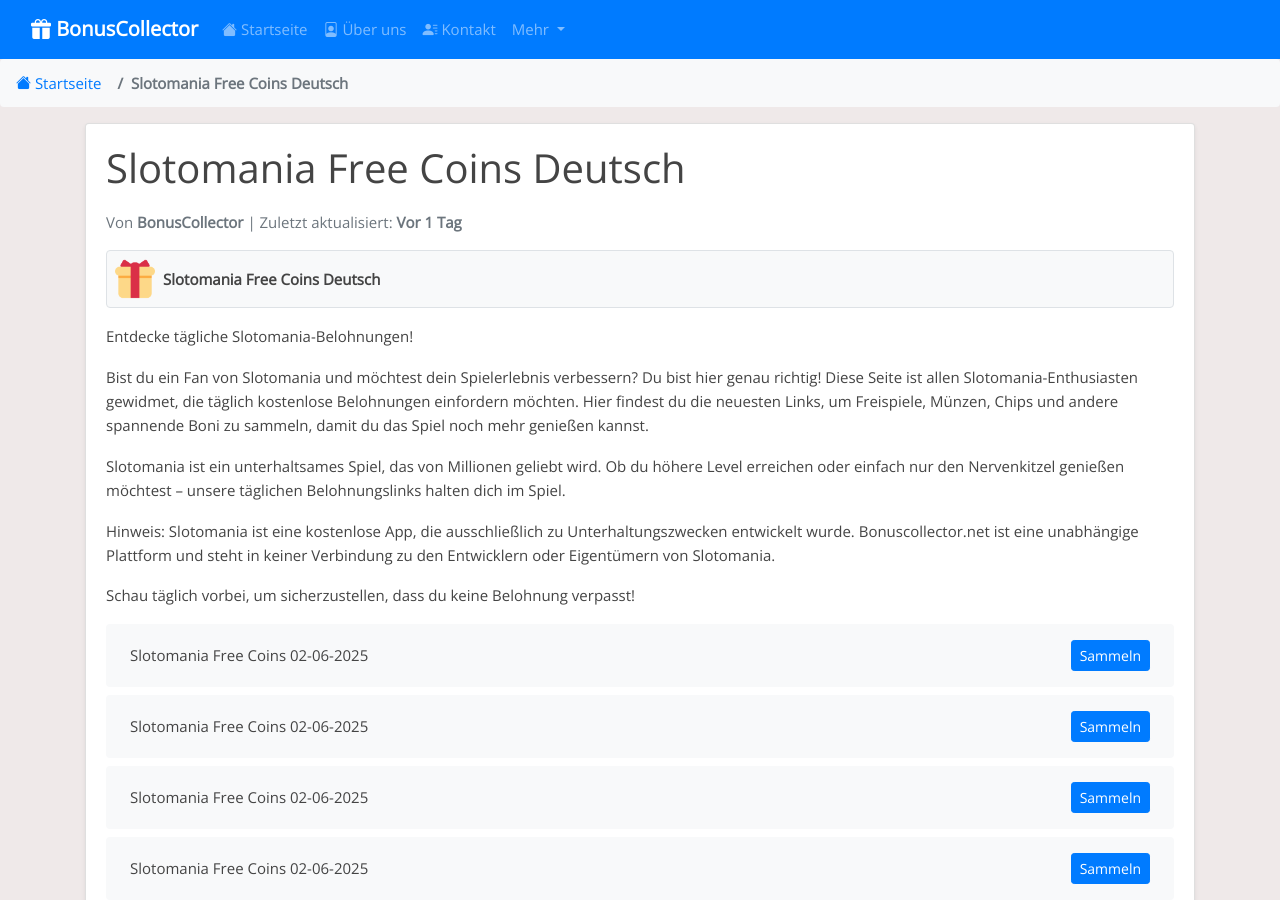
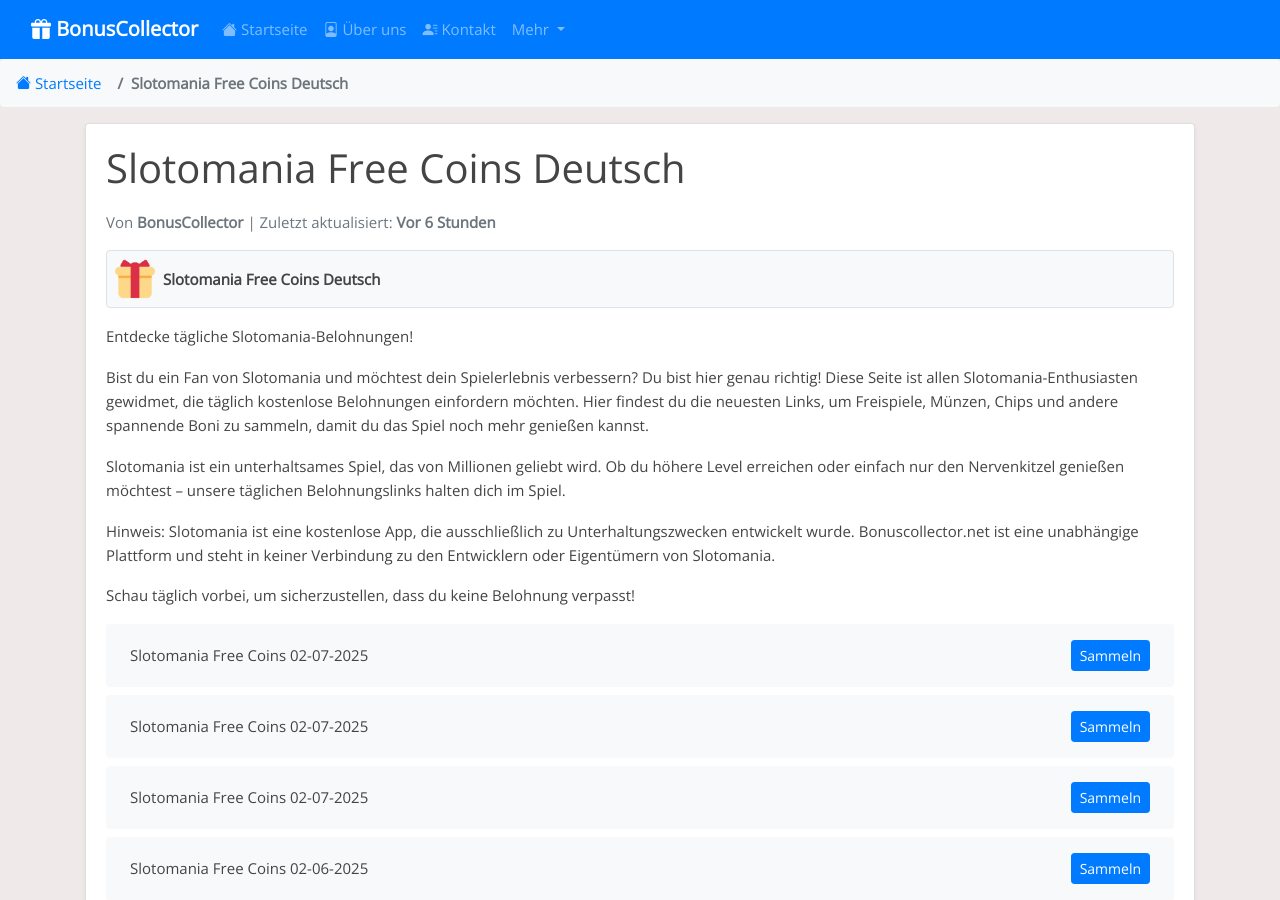
Before and after one commit to Prollad99/bs-de, a Jekyll site: the page built from _posts/2025-01-19-slotomania.md, in a window 1280 px wide and 900 px high. Built offline with Jekyll 4.4.1, drawn with Linux system fonts in a browser that asks for light colours; some of the changed text lies outside the part shown.

Commit message:
Aktualisiere slotomania-Belohnungslinks, Inhalte und Änderungsdatum

```diff
--- a/_data/include_files.yml
+++ b/_data/include_files.yml
@@ -14,7 +14,7 @@
   last_modified: 2025-02-06 15:35:44
 
 slotomania.html:
-  last_modified: 2025-02-06 05:38:07
+  last_modified: 2025-02-07 07:31:44
 
 bingo-bash.html:
   last_modified: 2025-02-07 04:10:45
--- a/_includes/slotomania.html
+++ b/_includes/slotomania.html
@@ -1,4 +1,16 @@
 <ul class="list-group mt-3 mb-4">
+  <li class="list-group-item d-flex justify-content-between align-items-center">
+    <span>Slotomania Free Coins 02-07-2025</span>
+    <a href="https://api.playtika.com/redirector/?coupon_token=1_3_1738843498712_owrgokrm" class="btn btn-primary btn-sm">Sammeln</a>
+  </li>
+  <li class="list-group-item d-flex justify-content-between align-items-center">
+    <span>Slotomania Free Coins 02-07-2025</span>
+    <a href="https://api.playtika.com/redirector/?coupon_token=1_3_1738870200039_jm3my0po" class="btn btn-primary btn-sm">Sammeln</a>
+  </li>
+  <li class="list-group-item d-flex justify-content-between align-items-center">
+    <span>Slotomania Free Coins 02-07-2025</span>
+    <a href="https://api.playtika.com/redirector/?coupon_token=1_3_1738859503229_o69pxy2n" class="btn btn-primary btn-sm">Sammeln</a>
+  </li>
   <li class="list-group-item d-flex justify-content-between align-items-center">
     <span>Slotomania Free Coins 02-06-2025</span>
     <a href="https://api.playtika.com/redirector/?coupon_token=1_3_1738742631868_kdmk3o39" class="btn btn-primary btn-sm">Sammeln</a>
@@ -387,16 +399,4 @@
     <span>Slotomania Free Coins 01-19-2025</span>
     <a href="https://api.playtika.com/redirector/?coupon_token=1_3_1737033666777_jm04k63w" class="btn btn-primary btn-sm">Sammeln</a>
   </li>
-  <li class="list-group-item d-flex justify-content-between align-items-center">
-    <span>Slotomania Free Coins 01-19-2025</span>
-    <a href="https://api.playtika.com/redirector/?coupon_token=1_3_1737038603358_o6x5r657" class="btn btn-primary btn-sm">Sammeln</a>
-  </li>
-  <li class="list-group-item d-flex justify-content-between align-items-center">
-    <span>Slotomania Free Coins 01-19-2025</span>
-    <a href="https://api.playtika.com/redirector/?coupon_token=1_3_1736872800320_pyrlgx7o" class="btn btn-primary btn-sm">Sammeln</a>
-  </li>
-  <li class="list-group-item d-flex justify-content-between align-items-center">
-    <span>Slotomania Free Coins 01-19-2025</span>
-    <a href="https://api.playtika.com/redirector/?coupon_token=1_3_1736786400322_w5lx4xw2" class="btn btn-primary btn-sm">Sammeln</a>
-  </li>
 </ul>
```
Also changed, not shown: links-json/slotomania.json (+12 -12 lines).
